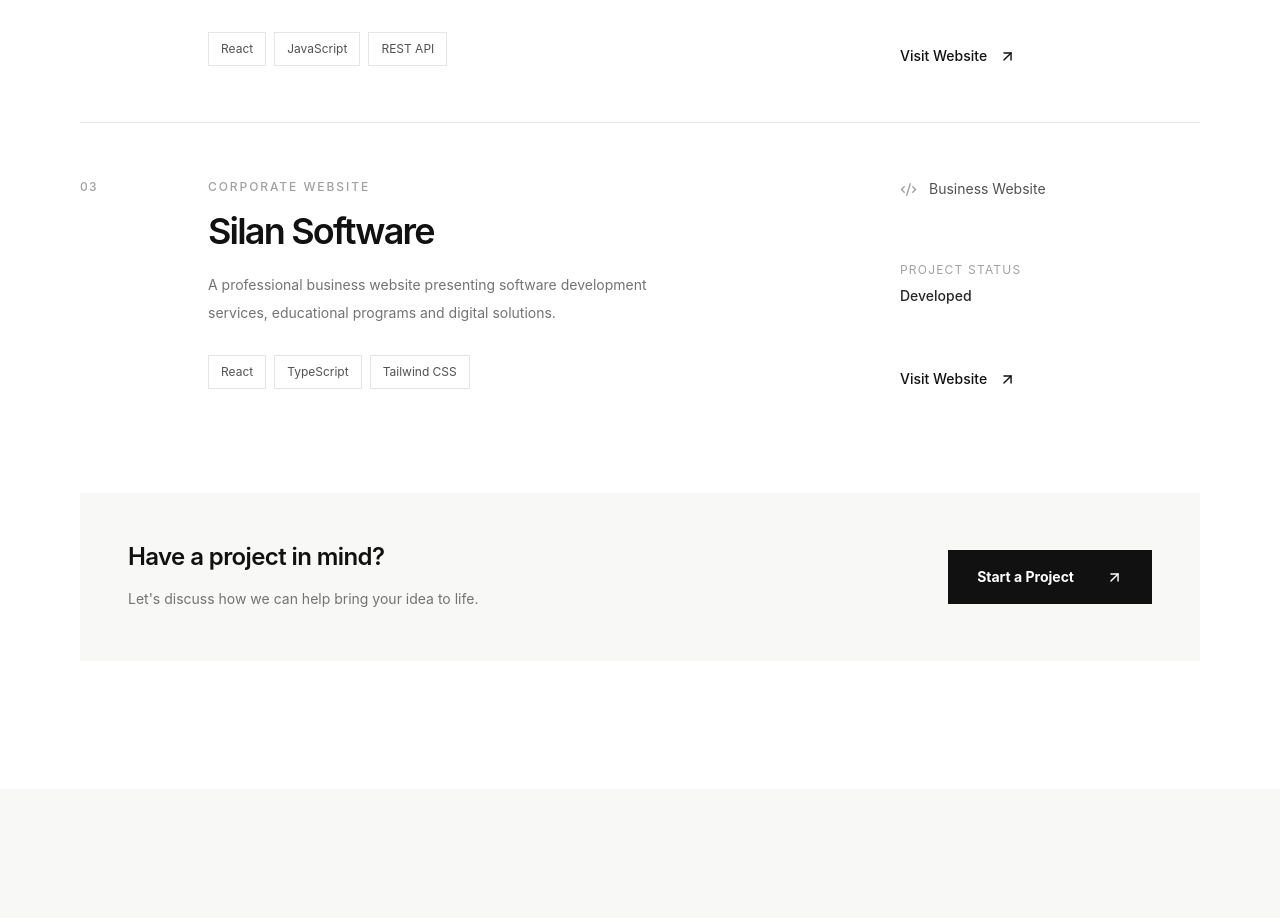
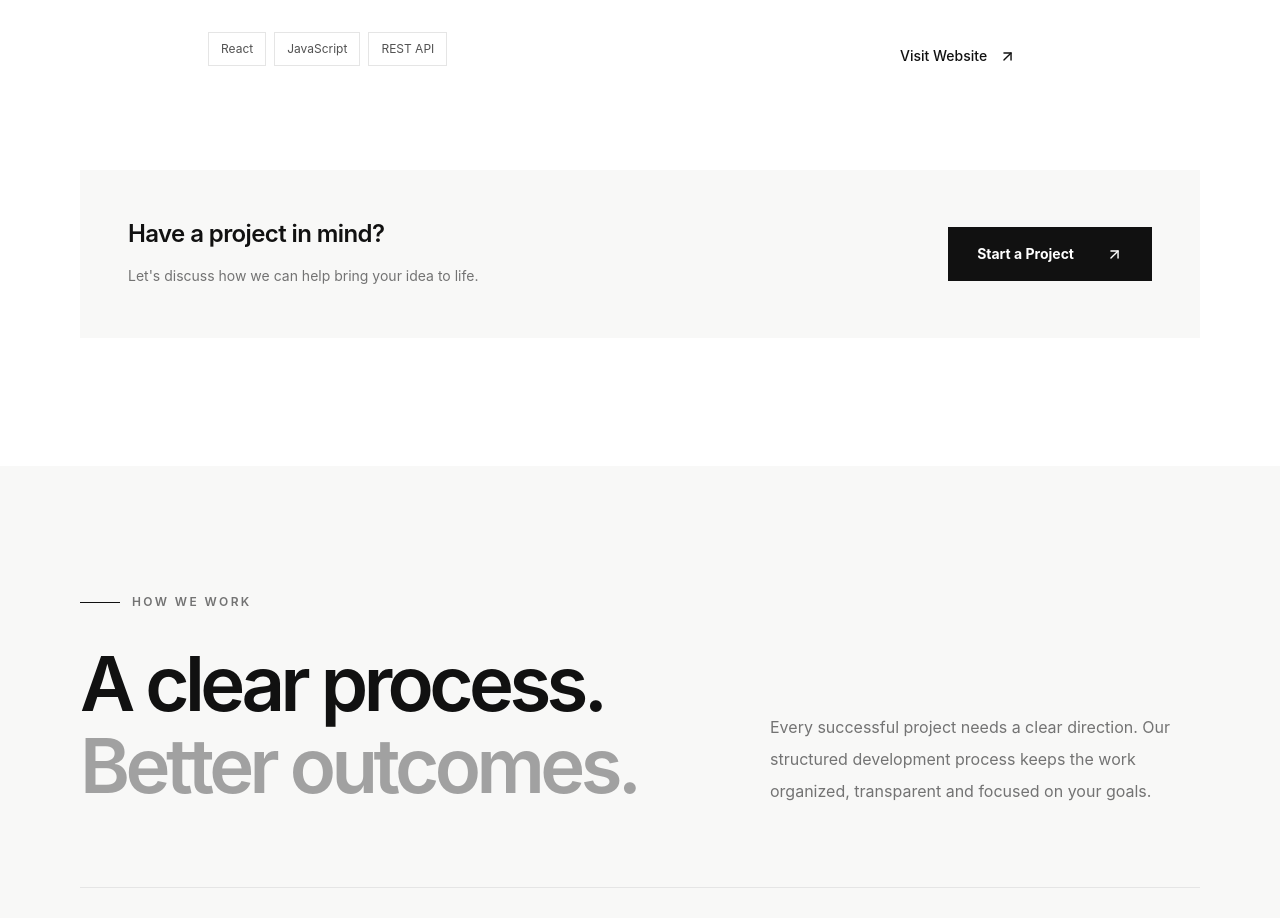
Before and after one commit to abhnixofficial/abhnix, a React (Vite) app: page / in a window 1280 px wide. Shown: the part 5842-6760 px from the top of the page. Built offline with nearby package versions, Linux system fonts and the light colour scheme.

Commit message:
Fix Vercel React Router page routing

```diff
--- a/src/components/sections/Projects.tsx
+++ b/src/components/sections/Projects.tsx
@@ -110,17 +110,17 @@ const projects = [
     status: "In Development",
     website: "https://abrupa.shop",
   },
-  {
-    number: "03",
-    name: "Silan Software",
-    category: "Corporate Website",
-    description:
-      "A professional business website presenting software development services, educational programs and digital solutions.",
-    technologies: ["React", "TypeScript", "Tailwind CSS"],
-    type: "Business Website",
-    status: "Developed",
-    website: "https://silansoftware.com",
-  },
+  // {
+  //   number: "03",
+  //   name: "Silan Software",
+  //   category: "Corporate Website",
+  //   description:
+  //     "A professional business website presenting software development services, educational programs and digital solutions.",
+  //   technologies: ["React", "TypeScript", "Tailwind CSS"],
+  //   type: "Business Website",
+  //   status: "Developed",
+  //   website: "https://silansoftware.com",
+  // },
 ];
 
 const Projects = () => {
```
